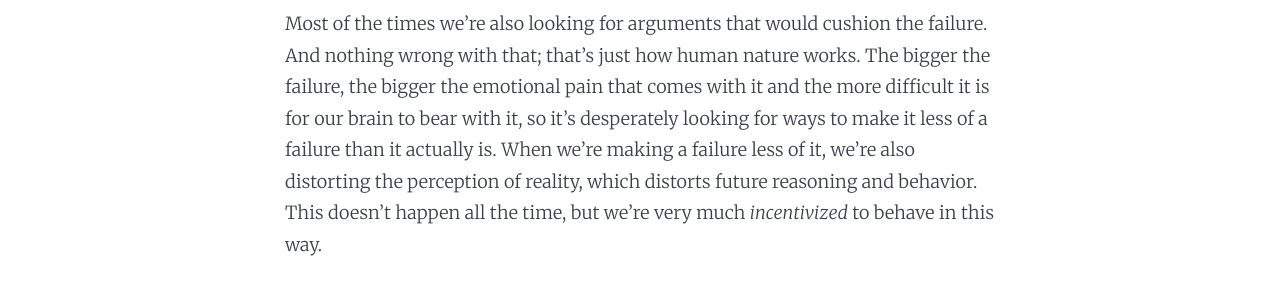
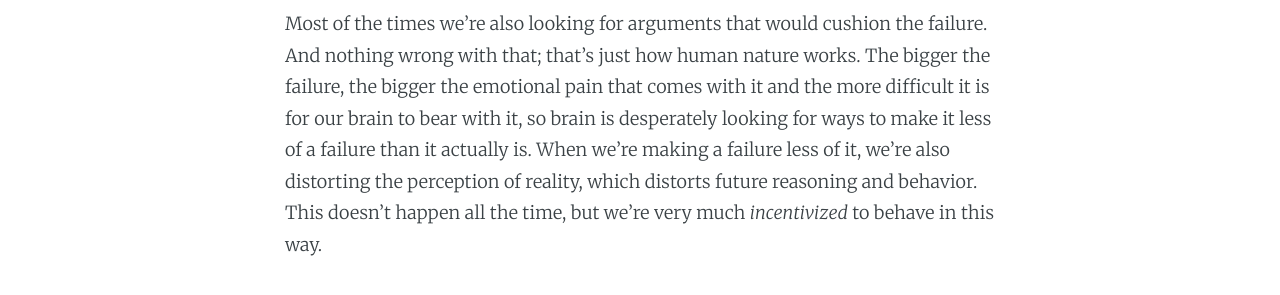
Before and after one commit to dragan-stepanovic/dragan-stepanovic.github.io, a Jekyll site: the page built from _posts/2020-06-09-big-batches-reality-distortion.md, in a window 1280 px wide. Shown: the part 419-714 px from the top of the page. Built offline with Jekyll 4.4.1, drawn with Linux system fonts in a browser that asks for light colours.

Commit message:
Update 2020-06-09-big-batches-reality-distortion.md

```diff
--- a/_posts/2020-06-09-big-batches-reality-distortion.md
+++ b/_posts/2020-06-09-big-batches-reality-distortion.md
@@ -7,7 +7,7 @@ Remember the last time you faced a big failure. How difficult was it to acknowle
 As you know, sometimes we can go whole life without being willing or ready to face it.
 
 Most of the times we're also looking for arguments that would cushion the failure. And nothing wrong with that; that's just how human nature works.
-The bigger the failure, the bigger the emotional pain that comes with it and the more difficult it is for our brain to bear with it, so it's desperately looking for ways to make it less of a failure than it actually is. When we're making a failure less of it, we're also distorting the perception of reality, which distorts future reasoning and behavior.
+The bigger the failure, the bigger the emotional pain that comes with it and the more difficult it is for our brain to bear with it, so brain is desperately looking for ways to make it less of a failure than it actually is. When we're making a failure less of it, we're also distorting the perception of reality, which distorts future reasoning and behavior.
 This doesn't happen all the time, but we're very much _incentivized_ to behave in this way.
 
 So, how does this compare to a small failure? Well, if facing a big failure is quite difficult, facing a small failure is much less difficult.
```
